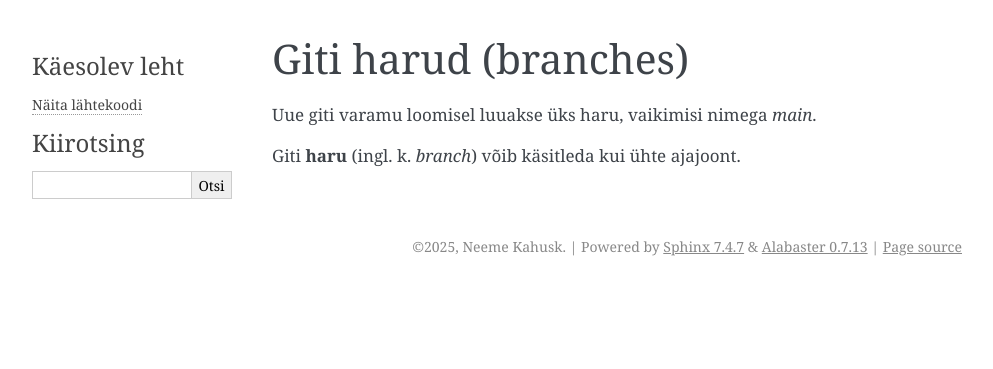
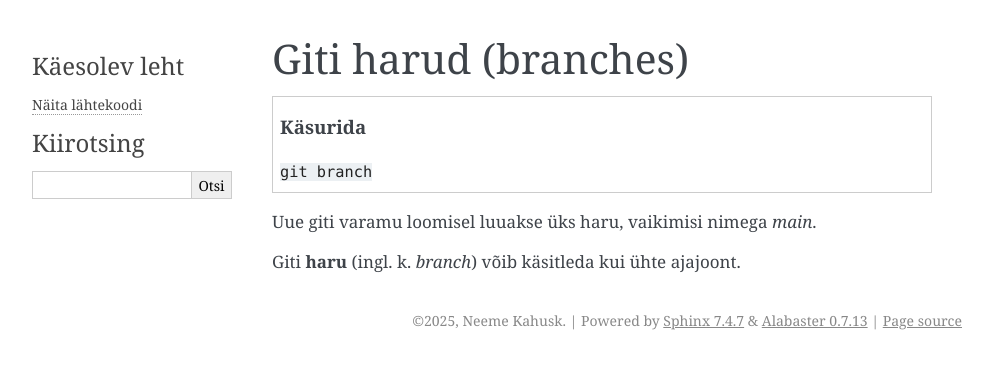
Before and after one commit to nemeek/gitijutud, a Sphinx documentation site: the page built from docs/harud.rst, in a window 1280 px wide. Shown: the top 369 px of the page, without its empty margins (148-1141 px from the left). Built offline with Sphinx 7.4.7, drawn with Linux system fonts in a browser that asks for light colours.

Commit message:
harude peatükki käsurea topic

```diff
--- a/docs/harud.rst
+++ b/docs/harud.rst
@@ -1,5 +1,10 @@
 Giti harud (branches)
 =====================
+
+.. topic:: Käsurida
+
+	   ``git branch``
+
 
 Uue giti varamu loomisel luuakse üks haru, vaikimisi nimega *main*.
 
```
